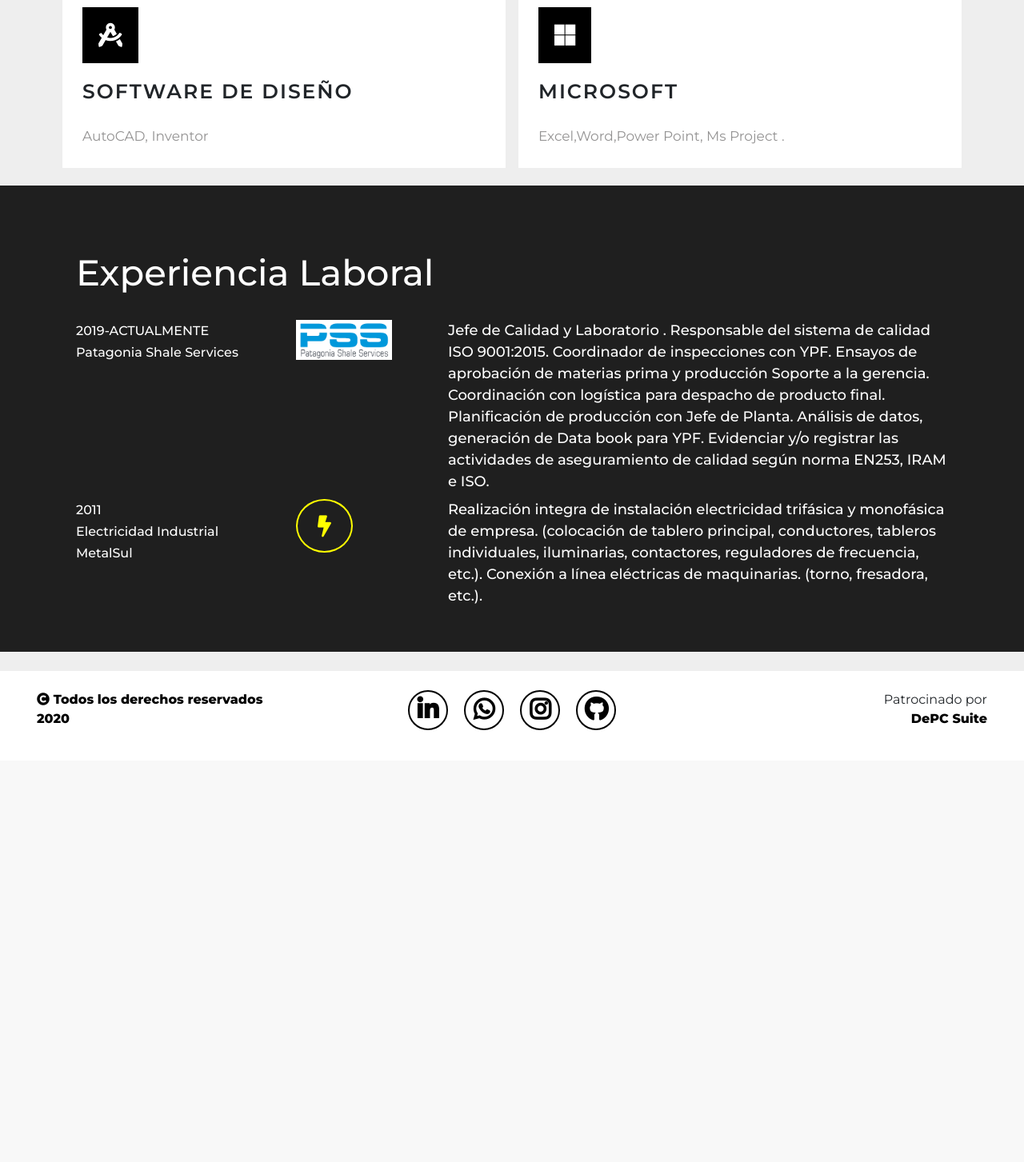
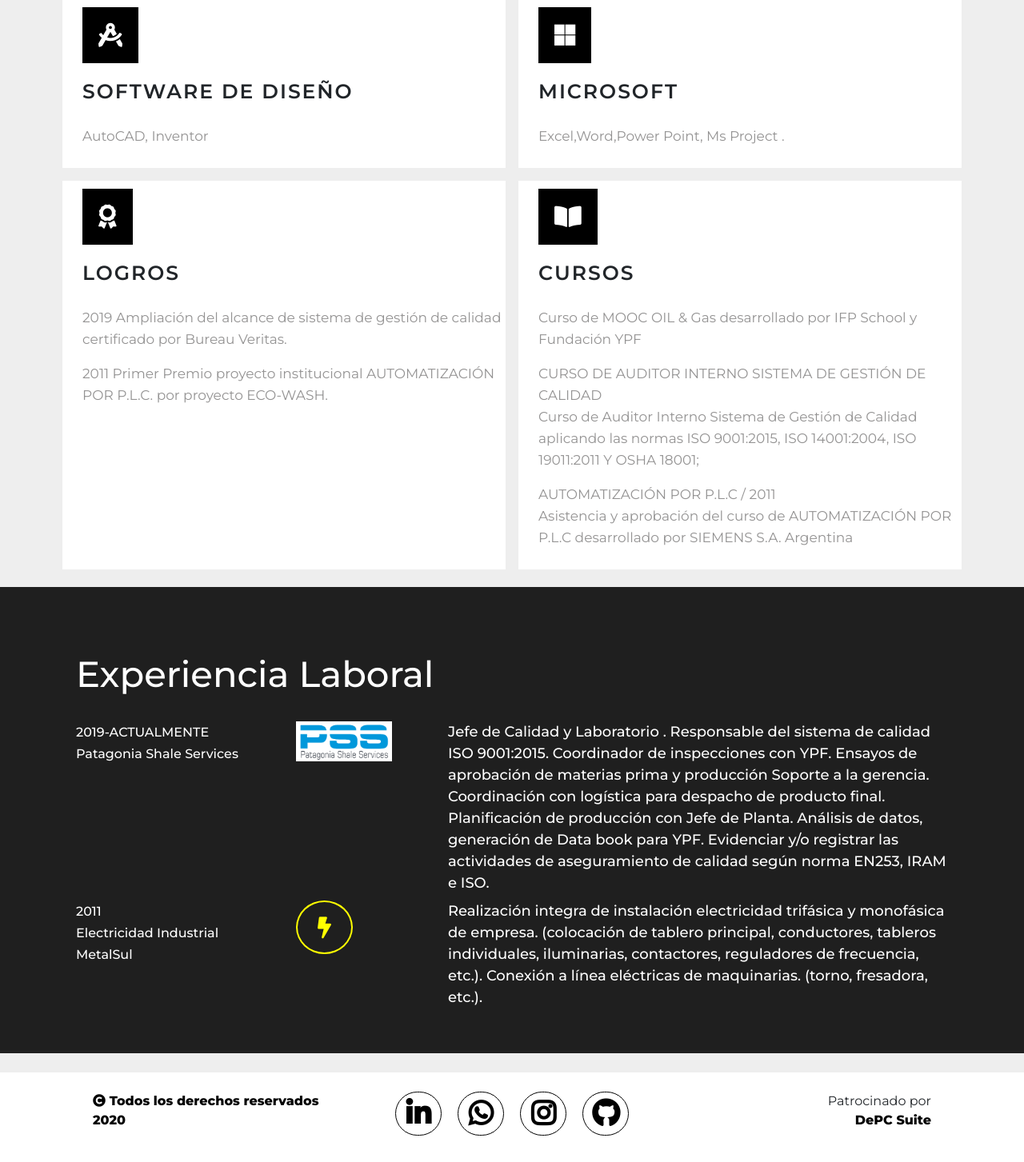
Before and after one commit to lucasglr/portfolio, a PHP site: page /sobremi.php in a window 1280 px wide. Shown: the part 1271-2724 px from the top of the page at 80% size. Before the commit the page ends 2184 px from the top, so only its background shows below. Run offline with PHP 8.4, Linux system fonts and the light colour scheme.

Commit message:
sobre mi 2-7

```diff
--- a/css/estilos.css
+++ b/css/estilos.css
@@ -79,15 +79,15 @@ footer a{
 }
 
 footer .redes{
-    width: 50px;
-    height: 50px;
-    font-size: 30px;
-    padding: 7px 0px;
+    width: 58px;
+    height: 55px;
+    font-size: 35px;
+    padding: 8px 0px;
     font-weight: bold !important;
     text-align: center;
-    border: 2px solid;
+    border: 1px solid;
     border-radius: 80px;
-    color:black;
+    color: black;
 }
 footer a:hover{
     color:#007bff !important;
--- a/sobremi.php
+++ b/sobremi.php
@@ -227,6 +227,62 @@
                         </div>
                     </div>
                 </div>
+
+            </div>
+            <div class="row">
+                <div class="col-12 col-sm-6 p-2">
+                    <div class="bg-white ">
+                        <div class="row">
+                            <div class="col-12">
+                                <i class="fas fa-award"></i>
+                            </div>
+                        </div>
+                        <div class="row">
+                            <div class="col-12">
+                                <h3>LOGROS</h3>
+                            </div>
+                        </div>
+                        <div class="row">
+                            <div class="col-12">
+                                <p>2019 Ampliación del alcance de sistema de gestión de calidad
+                                certificado por Bureau Veritas.</p>
+                                <p>2011 Primer Premio proyecto institucional AUTOMATIZACIÓN POR
+                                P.L.C. por proyecto ECO-WASH.</p>
+                            </div>
+                        </div>
+                    </div>
+                </div>
+                <div class="col-12 col-sm-6 p-2">
+                    <div class="bg-white">
+                        <div class="row">
+                            <div class="col-12">
+                                <i class="fas fa-book-open"></i>
+                            </div>
+                        </div>
+                        <div class="row">
+                            <div class="col-12">
+                                <h3>CURSOS</h3>
+                            </div>
+                        </div>
+                        <div class="row">
+                            <div class="col-12">
+                                <p>Curso de MOOC OIL & Gas desarrollado por IFP School y Fundación
+                                YPF
+                                </p>
+                                <p>CURSO DE AUDITOR INTERNO SISTEMA DE GESTIÓN DE CALIDAD <br>
+                                    Curso de Auditor Interno Sistema de Gestión de Calidad aplicando
+                                    las normas ISO 9001:2015, ISO 14001:2004, ISO 19011:2011 Y OSHA
+                                    18001;
+                                </p>
+                                <p>AUTOMATIZACIÓN POR P.L.C / 2011 <br> Asistencia y aprobación del
+                                    curso de AUTOMATIZACIÓN POR P.L.C desarrollado por SIEMENS S.A.
+                                    Argentina
+                                </p>
+                            </div>
+                        </div>
+                    </div>
+                </div>
+
             </div>
         </div>
     </section>
@@ -277,7 +333,7 @@
         </div>
     </section>
     <footer>
-        <div class="container-fluid">
+        <div class="container">
             <div class="row mx-3 mt-4">
                 <div class="col-12 col-sm-4 my-4 text-sm-left text-center ">
                     <a href="#"><i class="fas fa-copyright fa-1x"></i> Todos los derechos reservados <br> 2020 </a>
```
